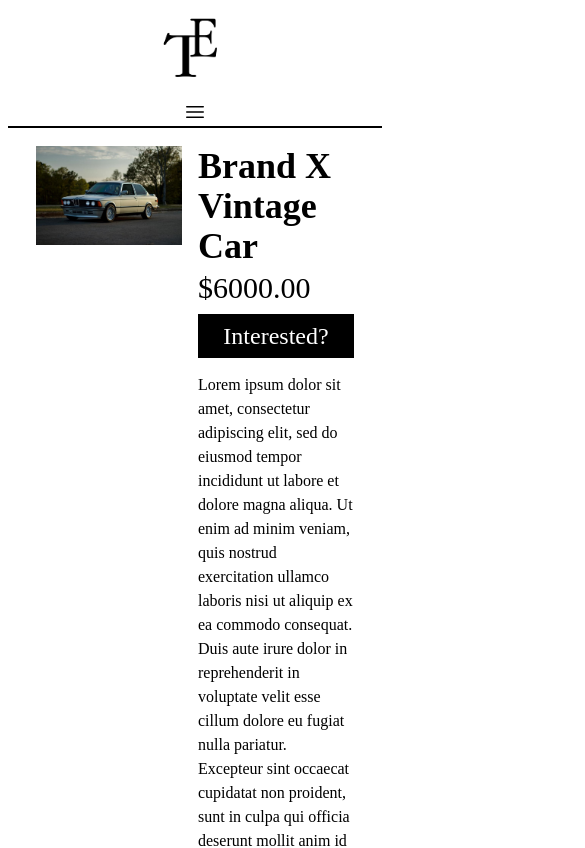
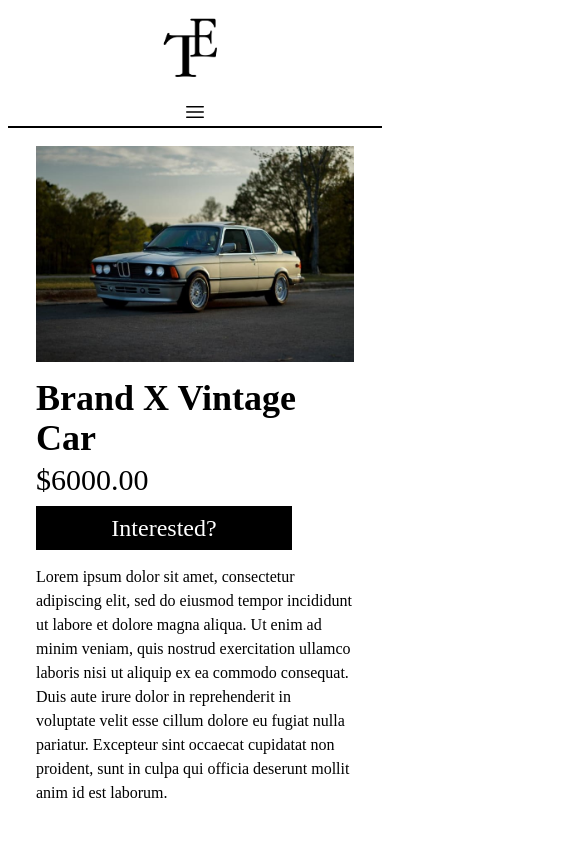
Before and after one commit to JerickWong/toy-envoy-website, a Next.js app: page /cars in a window 390 px wide. Shown: the top 848 px of the page, 585 px wide, since content can reach past the window. Built offline with nearby package versions, Linux system fonts and the light colour scheme.

Commit message:
Slight responsive detailed page

```diff
--- a/app/cars/page.js
+++ b/app/cars/page.js
@@ -3,14 +3,24 @@
 import { useRouter } from 'next/navigation'
 import Image from 'next/image'
 import SecondaryNavbar from '@/components/SecondaryNavbar'
+import { useKeenSlider } from 'keen-slider/react'
+import 'keen-slider/keen-slider.min.css'
 
 export default function Home() {
   const router = useRouter()
+  const [sliderRef] = useKeenSlider({
+    loop: true,
+    slidesPerView: 1,
+    mode: 'free-snap',
+    spacing: 15,
+  })
 
   return (
     <div className='max-h-screen min-h-screen flex flex-col'>
       <SecondaryNavbar />
-      <section className='my-4 mx-9 flex justify-center gap-4'>
+      <section className='md:flex-row flex-col my-4 mx-9 flex justify-center gap-4'>
+        <div ref={sliderRef} className='keen-slider slider'>
+          <div className='keen-slider__slide'>
             <div>
               <Image
                 sizes='(max-width: 765px) 100vw, 500px'
@@ -20,10 +30,40 @@ export default function Home() {
                 width={100}
                 height={10}
                 src='/vintage-item1-765.jpg'
-            className='w-full'
+                className='w-full object-cover'
                 alt='Vintage Car' />
             </div>
-        <div className='flex flex-col max-w-40-screen font-montserrat'>
+          </div>
+          <div className='keen-slider__slide'>
+            <div>
+              <Image
+                sizes='(max-width: 765px) 100vw, 500px'
+                srcset='
+                /vintage-item1-300.jpg 300w,
+                /vintage-item1-765.jpg 765w'
+                width={100}
+                height={10}
+                src='/vintage-item1-765.jpg'
+                className='w-full object-cover'
+                alt='Vintage Car' />
+            </div>
+          </div>
+          <div className='keen-slider__slide'>
+            <div>
+              <Image
+                sizes='(max-width: 765px) 100vw, 500px'
+                srcset='
+                /vintage-item1-300.jpg 300w,
+                /vintage-item1-765.jpg 765w'
+                width={100}
+                height={10}
+                src='/vintage-item1-765.jpg'
+                className='w-full object-cover'
+                alt='Vintage Car' />
+            </div>
+          </div>
+        </div>
+        <div className='content font-montserrat'>
           <h2 className='text-4xl mb-1 font-extrabold dark:text-white '>Brand X Vintage Car</h2>
           <h3 className='text-3xl mb-2 font-light dark:text-white '>$6000.00</h3>
           <button type='button' className='button-interested ' onClick={() => router.push('/contact')}>
@@ -39,8 +79,8 @@ export default function Home() {
           </p>
         </div>
       </section>
-      <hr className='my-2 border-t-2 border-black' />
-      <div className='flex justify-evenly gap-4'>
+      <hr className='md:block hidden my-2 border-t-2 border-black' />
+      <div className='md:flex justify-evenly gap-4 hidden'>
         <Image
           sizes='(max-width: 765px) 100vw, 400px'
           srcset='
--- a/app/globals.css
+++ b/app/globals.css
@@ -223,3 +223,22 @@ body {
   max-width: 350px;
   margin: auto;
 }
+
+.content {
+  display: flex;
+  flex-direction: column;
+  width: 100%;
+}
+
+.slider {
+  width: 100%;
+}
+
+@media (min-width: 768px) {
+  .content {
+    max-width: 40vw;
+  }
+  .slider {
+    max-width: 40vw;
+  }
+}
--- a/package.json
+++ b/package.json
@@ -14,6 +14,7 @@
     "autoprefixer": "^10.4.14",
     "eslint": "^8.41.0",
     "eslint-config-next": "^13.4.3",
+    "keen-slider": "^6.8.5",
     "next": "^13.4.3",
     "nodemailer": "^6.9.3",
     "postcss": "^8.4.23",
```
Also changed, not shown: 1 other file (tests, documents, lock files or other folders). Lines whose indentation alone changed are shown as unchanged.
